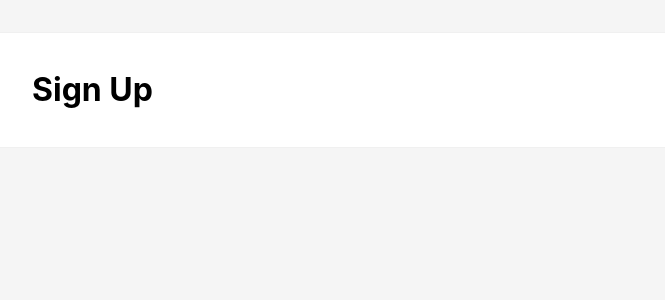
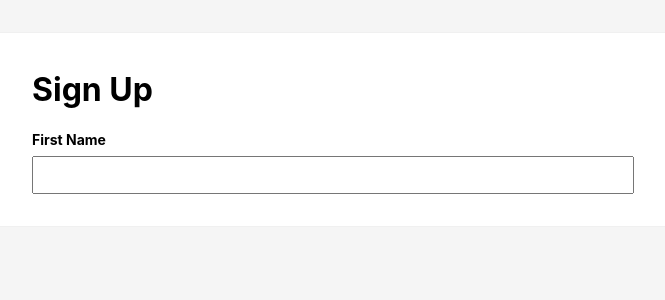
Before and after one commit to trishalim/react-reusable-form-tutorial, a React (Create React App) app: page / in a window 1280 px wide. Shown: the top 300 px of the page, without its empty margins (307-972 px from the left). Built offline with nearby package versions, Linux system fonts and the light colour scheme.

Commit message:
static form input with custom label

```diff
--- a/src/App.js
+++ b/src/App.js
@@ -1,9 +1,12 @@
 import './App.css';
+import FormInput from './FormInput';
 
 function App() {
   return (
     <div className="App">
       <h1>Sign Up</h1>
+
+      <FormInput label="First Name" />
     </div>
   );
 }
--- /dev/null
+++ b/src/FormInput.css
@@ -0,0 +1,16 @@
+.FormInput {
+  margin-bottom: 1rem;
+}
+
+.FormInput label {
+  display: block;
+  margin-bottom: 0.5rem;
+  font-weight: bold;
+  font-size: 14px;
+}
+
+.FormInput input {
+  padding: 0.5rem 0.75rem;
+  width: 100%;
+  font-size: 1rem;
+}
--- /dev/null
+++ b/src/FormInput.js
@@ -0,0 +1,14 @@
+import './FormInput.css';
+
+function FormInput(props) {
+  const { label } = props;
+
+  return (
+    <div className="FormInput">
+      <label>{label}</label>
+      <input type="text"></input>
+    </div>
+  )
+}
+
+export default FormInput;
```
